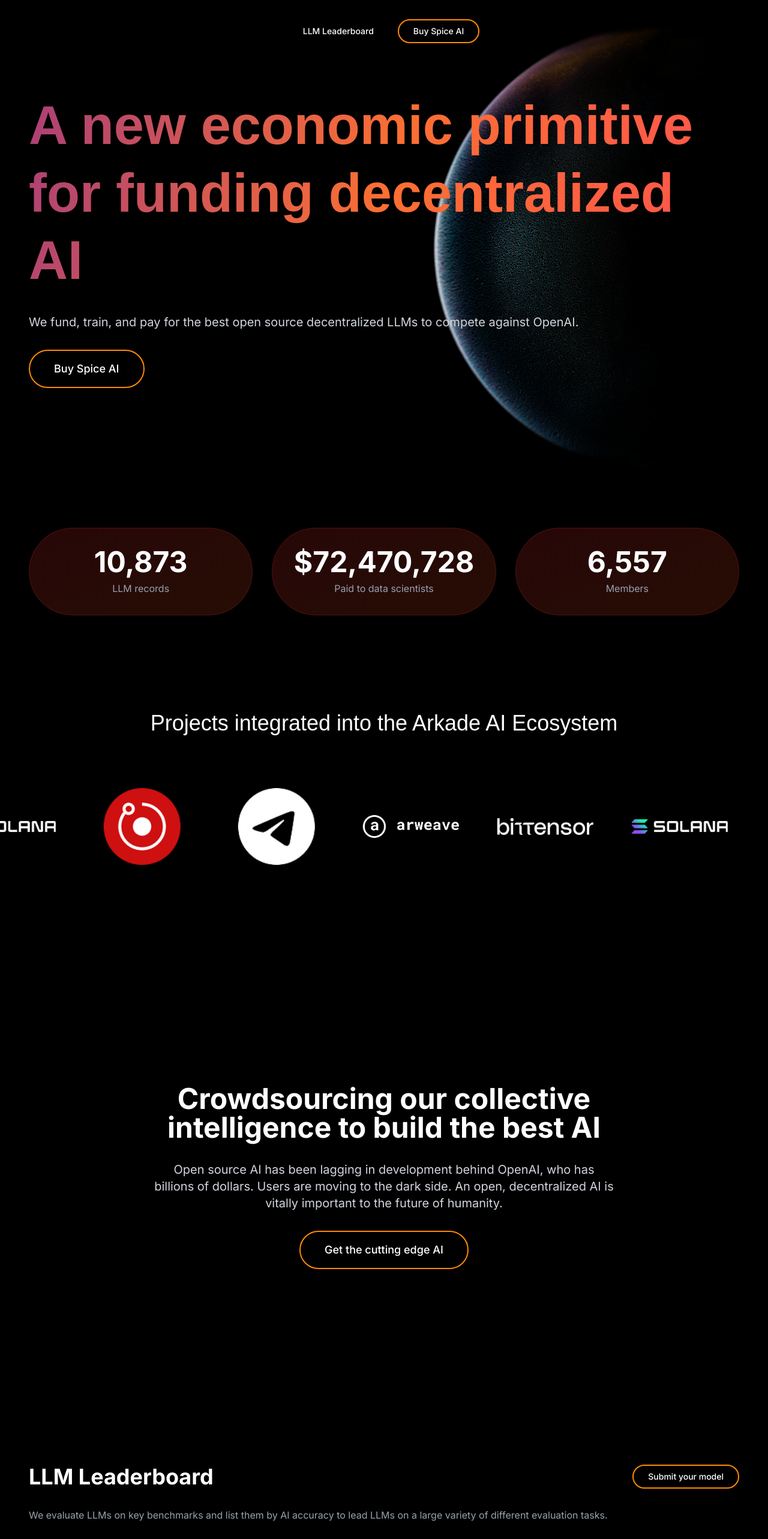
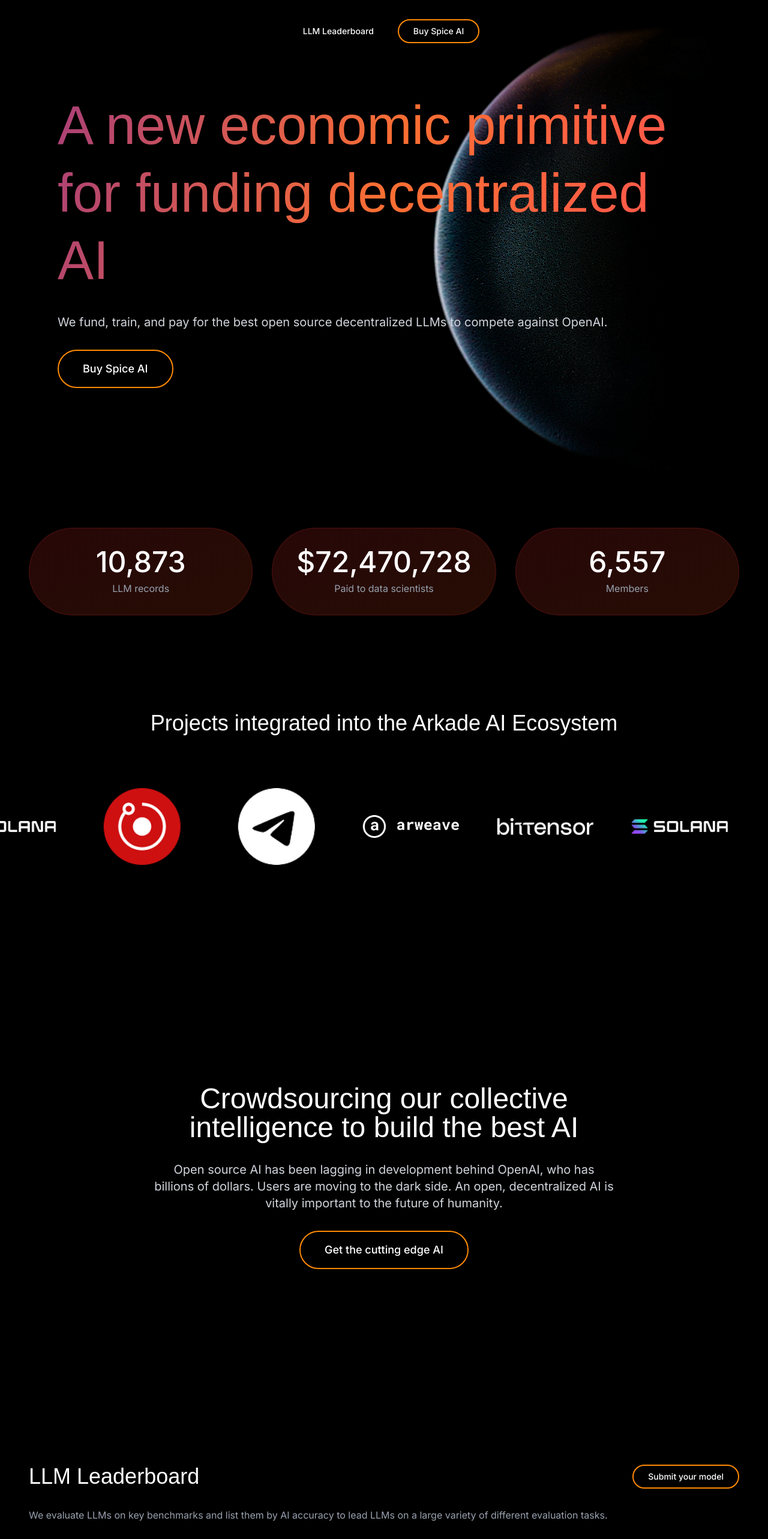
Before and after one commit to MakJCE/TestTask_BrilliantIT, a Next.js app: page / in a window 1280 px wide. Shown: the top 2566 px of the page at 60% size. Built offline with nearby package versions, Linux system fonts and the light colour scheme; a web font is replaced by a local one.

Commit message:
adjust styles

```diff
--- a/app/components/headline-section.tsx
+++ b/app/components/headline-section.tsx
@@ -25,12 +25,12 @@
         </Button>
       </motion.div>
 
-      <div className=" text-start space-y-8 px-6 md:px-12">
+      <div className=" text-start space-y-8 px-6 md:px-24">
         <motion.h1
           initial={{ opacity: 0, y: 30 }}
           animate={{ opacity: 1, y: 0 }}
           transition={{ duration: 0.8, delay: 0.2 }}
-          className="text-[90px] 2xl:text-[128px] font-semibold font-mono bg-main bg-clip-text text-transparent leading-tight"
+          className="text-[90px] 2xl:text-[128px] font-medium font-mono bg-main bg-clip-text text-transparent leading-tight"
         >
           A new economic primitive for funding decentralized AI
         </motion.h1>
--- a/app/components/leaderboard-section.tsx
+++ b/app/components/leaderboard-section.tsx
@@ -29,7 +29,7 @@
           transition={{ duration: 0.6 }}
           className="flex justify-between items-center mb-8"
         >
-          <h2 className="text-4xl font-bold">LLM Leaderboard</h2>
+          <h2 className="text-4xl font-medium font-mono">LLM Leaderboard</h2>
           <Button variant="outlined" size="sm">
             Submit your model
           </Button>
@@ -76,7 +76,7 @@
                     animate={
                       isInView ? { opacity: 1, x: 0 } : { opacity: 0, x: -20 }
                     }
-                    transition={{ duration: 0.4, delay: 0.6 + idx * 0.1 }}
+                    transition={{ duration: 0.4, delay: 0 + idx * 0.1 }}
                     whileHover={{
                       backgroundColor: 'rgba(255, 255, 255, 0.05)'
                     }}
--- a/app/components/metrics-section.tsx
+++ b/app/components/metrics-section.tsx
@@ -33,7 +33,7 @@
               initial={{ scale: 0.5 }}
               animate={isInView ? { scale: 1 } : { scale: 0.5 }}
               transition={{ duration: 0.5, delay: idx * 0.2 + 0.3 }}
-              className="text-5xl font-bold text-white mb-2"
+              className="text-5xl font-medium text-white mb-2"
             >
               {metric.value}
             </motion.div>
--- a/app/components/purpose-section.tsx
+++ b/app/components/purpose-section.tsx
@@ -20,7 +20,7 @@
           initial={{ opacity: 0, y: 40 }}
           animate={isInView ? { opacity: 1, y: 0 } : { opacity: 0, y: 40 }}
           transition={{ duration: 0.8 }}
-          className="text-5xl font-bold"
+          className="text-5xl font-medium font-mono"
         >
           Crowdsourcing our collective intelligence to build the best AI
         </motion.h2>
```
